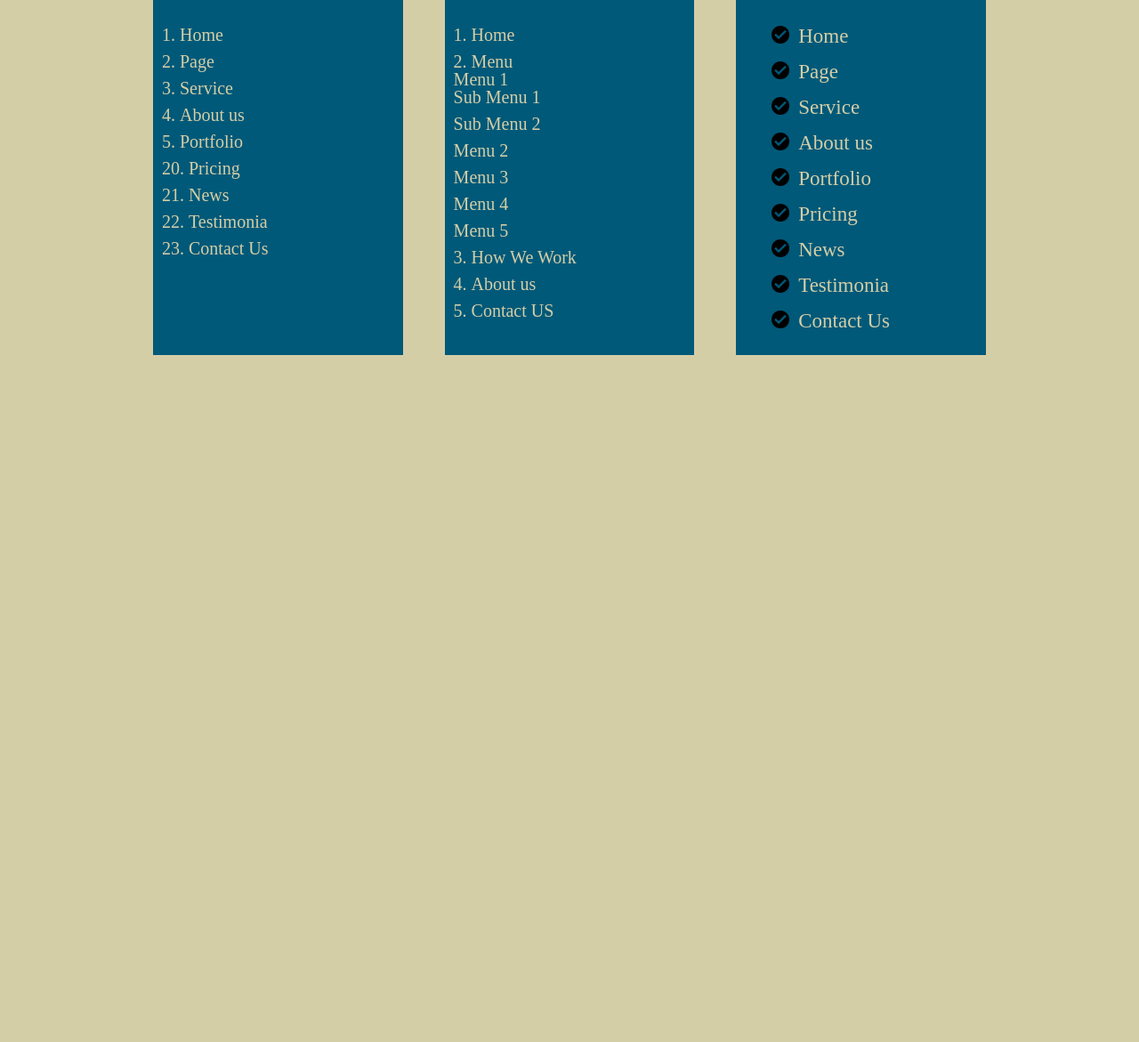
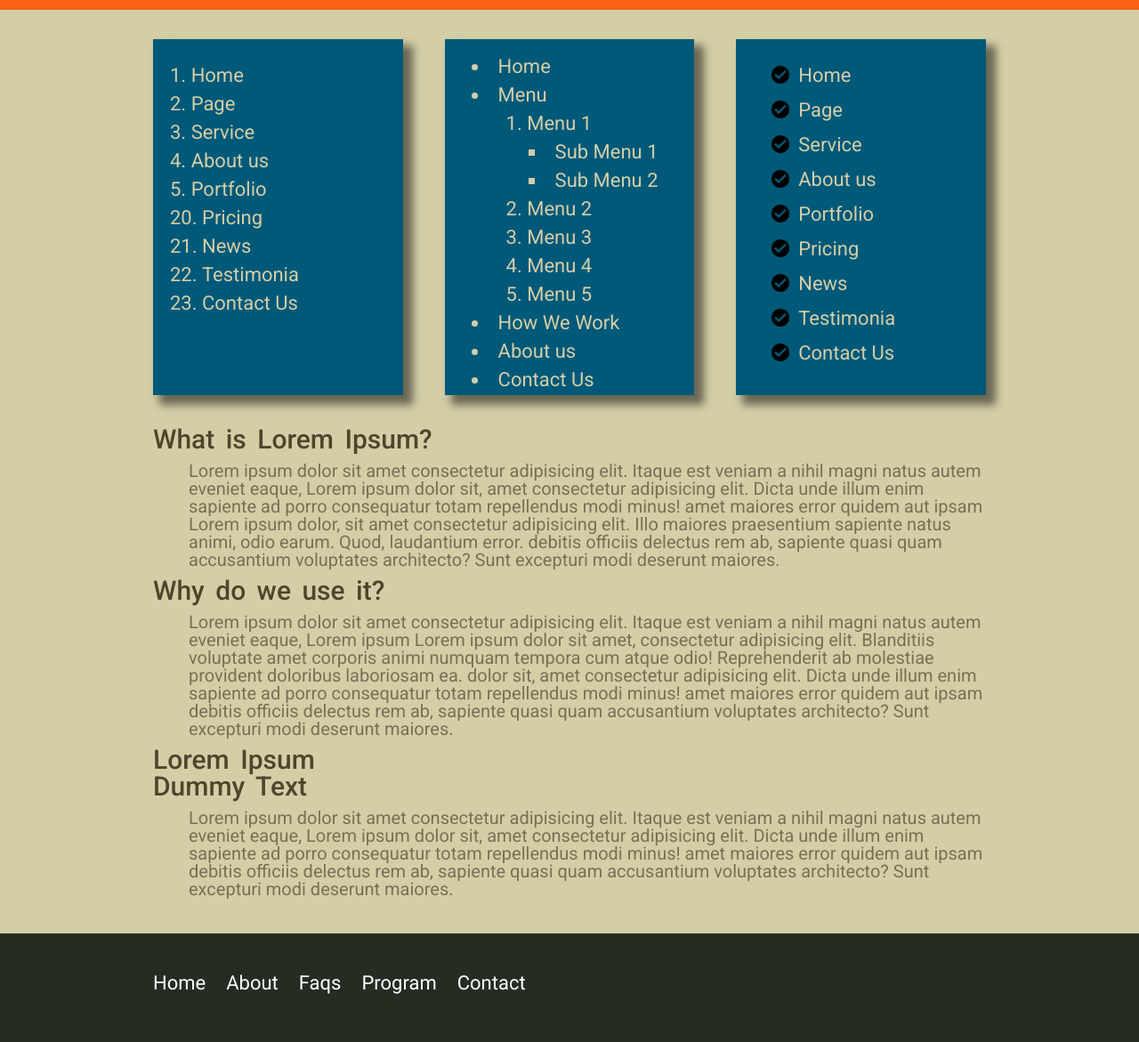
Before and after one commit to lovekushrajput/TA-STYLE-creating-lists-THaaah, a website: page block-BHaaby/index.html in a window 1280 px wide. Shown: the part 49-1220 px from the top of the page at 89% size. Before the commit the page ends 800 px from the top, so only its background shows below. Drawn offline with Linux system fonts and the light colour scheme.

Commit message:
assignment 1 completed

```diff
--- a/block-BHaaby/assets/stylesheet/style.css
+++ b/block-BHaaby/assets/stylesheet/style.css
@@ -78,69 +78,106 @@ img{
 /* header */
 body{
      background-color: rgb(212,206,167);
+     font-family: 'Roboto', sans-serif;
 }
 .navbar{
     background-color: rgb(249,97,21);
-    padding: 8px 0;
+    padding: 14px 0;
 }
 .nav-menu li{
     margin-right: 23px;
 }
 .nav-menu a{
     text-decoration: none;
-    color: rgb(212,206,167);
+    color: white;
     font-size: 22px;
 }
 /* list */
-.home{
-    padding-top: 30px;
-    list-style-type: decimal;
-    list-style-position: inside;
-    margin-left: 10px;
-
+.section{
+    margin-top: 33px;
 }
- li{
-    font-size: 20px;
-    color: rgb(212,206,167);
-    margin-bottom: 10px;
-}
-.color{
+.list{
     background-color: rgb(0,89,121);
     width: 30%;
     height: 400px;
     color: white;
+    box-shadow: 9px 9px 9px 2px rgba(0,0,0,0.5);
+}
+.ordered-list{
+    padding-top: 30px;
+    list-style-type: decimal;
+    list-style-position: inside;
+    margin-left: 19px;
 
 }
+ li{
+    font-size: 22px;
+    color: rgb(212,206,167);
+    margin-bottom: 10px;
+}
 /* list-2 */
-.home-2{
-    padding-top: 30px;
-
-    list-style-position: inside;
-    margin-left: 10px;
+.home ul{
     list-style-type: disc;
+    margin-left: 30px;
 }
-.Menu{
+.home ol{
     list-style-type: decimal;
+}
+.unordered-list{
+    padding-top: 20px;
     list-style-position: inside;
 }
+.unordered-list li{
+    font-size: 22px;
+}
+.menu1{
+    list-style-position: inside;
+    list-style-type: decimal;
+    padding-left: 39px;
+}
+.sub-menu{
+    list-style-type: square;
+    padding-left: 64px;
+}
 /* list-3 */
-.home-3{
+.ordered-list-2{
     padding-top: 30px;
     position: relative;
     padding-left: 40px;
 }
-.home-3 li{
-    font-size: 23px;
+.ordered-list-2 li{
+    font-size: 22px;
     margin-left: 30px;
     margin-bottom: 17px;
 
 }
 .right-tick{
     position: absolute;
-    /* left: 1px; */
-    right: px;
     margin-right: 20px;
     width: 20px;
-    /* margin-left: 10px; */
-
 }
+/* description */
+.description{
+    margin-top: 35px;
+}
+.des-list dt{
+    word-spacing: 5px;
+    font-size: 30px;
+    color: rgb(79,69,45);
+    font-weight: 500;
+}
+.des-list dd{
+    color: rgb(122,111,86);
+    margin-left: 40px;
+    padding: 10px 0;
+    font-size: 20px;
+    text-align: left;
+}
+.dd-down{
+    margin-bottom: 30px;
+}
+/* footer */
+footer{
+    background-color: rgb(37,44,34);
+    padding: 45px 0;
+}
--- a/block-BHaaby/index.html
+++ b/block-BHaaby/index.html
@@ -1,12 +1,17 @@
 <!DOCTYPE html>
 <html lang="en">
+
 <head>
     <meta charset="UTF-8">
     <meta http-equiv="X-UA-Compatible" content="IE=edge">
     <meta name="viewport" content="width=device-width, initial-scale=1.0">
     <title>Assignment 1</title>
     <link rel="stylesheet" href="assets/stylesheet/style.css">
+    <link rel="preconnect" href="https://fonts.googleapis.com">
+<link rel="preconnect" href="https://fonts.gstatic.com" crossorigin>
+<link href="https://fonts.googleapis.com/css2?family=Roboto:wght@400;500&display=swap" rel="stylesheet">
 </head>
+
 <body>
     <header class="navbar">
         <nav class="container">
@@ -30,9 +35,9 @@
         </nav>
     </header>
     <main>
-    <section class="container flex2">
-        <div class="color">
-            <ol class="home">
+        <section class="container flex2 section">
+            <div class="list">
+                <ol class="ordered-list">
                     <li>Home</li>
                     <li>Page</li>
                     <li>Service</li>
@@ -44,32 +49,24 @@
                     <li>Contact Us</li>
                 </ol>
             </div>
-        <div class="color">
-            <ul class="home">
+            <div class="list home">
+                <ul class="unordered-list">
                     <li>Home</li>
-                <li>Menu
-
-                    <ol>
-                        <li>Menu 1
-                            <ul class="Menu-1">
-                                <li>Sub Menu 1</li>
-                                <li>Sub Menu 2</li>
-                            </ul>
-                        </li>
-
-                        <li>Menu 2</li>
-                        <li>Menu 3</li>
-                        <li>Menu 4</li>
-                        <li>Menu 5</li>
-                    </ol>
-                </li>
+                    <li>Menu</li>
+                    <li class="menu1" value="1">Menu 1</li>
+                    <li class="sub-menu">Sub Menu 1</li>
+                    <li class="sub-menu">Sub Menu 2</li>
+                    <li class="menu1" value="2">Menu 2</li>
+                    <li class="menu1">Menu 3</li>
+                    <li class="menu1">Menu 4</li>
+                    <li class="menu1">Menu 5</li>
                     <li>How We Work</li>
                     <li> About us</li>
-                <li>Contact US</li>
+                    <li>Contact Us</li>
                 </ul>
             </div>
-        <div class="color">
-            <ol class="home-3">
+            <div class="list">
+                <ol class="ordered-list-2">
                     <img class="right-tick" src="assets/media/apply-icon-png-7-1-Transparent-Images.png" alt="pic1">
                     <li>Home</li>
                     <img class="right-tick" src="assets/media/apply-icon-png-7-1-Transparent-Images.png" alt="pic1">
@@ -91,6 +88,46 @@
                 </ol>
             </div>
         </section>
+        <section class="description">
+            <dl class="container des-list">
+                <dt>What is Lorem Ipsum?</dt>
+                <dd>Lorem ipsum dolor sit amet consectetur adipisicing elit. Itaque est veniam a nihil magni natus autem
+                    eveniet eaque, Lorem ipsum dolor sit, amet consectetur adipisicing elit. Dicta unde illum enim sapiente ad porro consequatur totam repellendus modi minus! amet maiores error quidem aut ipsam Lorem ipsum dolor, sit amet consectetur adipisicing elit. Illo maiores praesentium sapiente natus animi, odio earum. Quod, laudantium error. debitis officiis delectus rem ab, sapiente quasi
+                    quam accusantium voluptates architecto? Sunt excepturi modi deserunt maiores.</dd>
+                    <dt>Why do we use it?</dt>
+                    <dd>Lorem ipsum dolor sit amet consectetur adipisicing elit. Itaque est veniam a nihil magni natus autem
+                        eveniet eaque, Lorem ipsum Lorem ipsum dolor sit amet, consectetur adipisicing elit. Blanditiis voluptate amet corporis animi numquam tempora cum atque odio! Reprehenderit ab molestiae provident doloribus laboriosam ea. dolor sit, amet consectetur adipisicing elit. Dicta unde illum enim sapiente ad porro consequatur totam repellendus modi minus! amet maiores error quidem aut ipsam debitis officiis delectus rem ab, sapiente quasi
+                        quam accusantium voluptates architecto? Sunt excepturi modi deserunt maiores.</dd>
+                        <dt>Lorem Ipsum</dt>
+                        <dt>Dummy Text</dt>
+                        <dd class="dd-down">Lorem ipsum dolor sit amet consectetur adipisicing elit. Itaque est veniam a nihil magni natus autem
+                            eveniet eaque, Lorem ipsum dolor sit, amet consectetur adipisicing elit. Dicta unde illum enim sapiente ad porro consequatur totam repellendus modi minus! amet maiores error quidem aut ipsam debitis officiis delectus rem ab, sapiente quasi
+                            quam accusantium voluptates architecto? Sunt excepturi modi deserunt maiores.</dd>
+            </dl>
+        </section>
     </main>
+    <footer>
+        <nav class="container">
+            <ul class="flex nav-menu">
+                <li>
+                    <a href="#">Home</a>
+                </li>
+                <li>
+                    <a href="#">About</a>
+                </li>
+                <li>
+                    <a href="#">Faqs</a>
+                </li>
+                <li>
+                    <a href="#">Program</a>
+                </li>
+                <li>
+                    <a href="#">Contact</a>
+                </li>
+            </ul>
+        </nav>
+
+    </footer>
 </body>
+
 </html>
```
Lines whose indentation alone changed are shown as unchanged.
